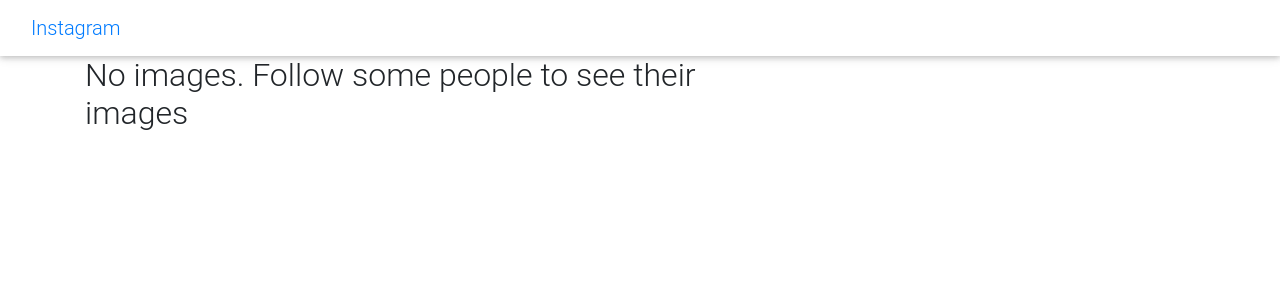
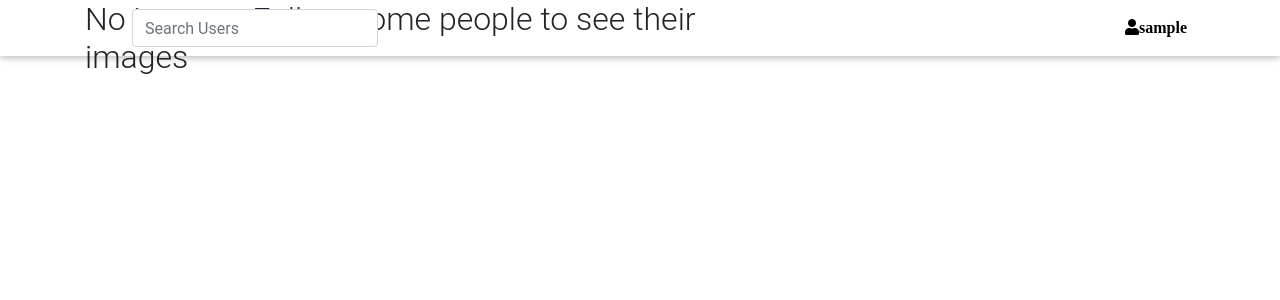
Before and after one commit to vincent8880/inst4gram, a Django app: page / in a window 1280 px wide. Shown: the top 300 px of the page. Run offline with Django 3.2, Linux system fonts and the light colour scheme; the visitor is signed in with stand-in values (Sample User, id 1); data that the repository does not hold is empty; some libraries are stand-ins or nearby versions.

Commit message:
updated my navbar.html

```diff
--- a/instagram/templates/navbar.html
+++ b/instagram/templates/navbar.html
@@ -1,17 +1,25 @@
-<!DOCTYPE html>
-<html lang="en">
-<head>
-
-  <meta charset="utf-8">
-  <meta name="viewport" content="width=device-width, initial-scale=1">
-</head>
-<body>
-<nav class="navbar navbar-inverse">
-  <div class="container-fluid">
-    <div class="navbar-header">
-      <a class="navbar-brand" href="#">Instagram</a>
-    </div>
+<nav class="navbar navbar-expand-lg navbar-light fixed-top" id="navMain">
+  <div class="container">
+      <a class="smooth-scroll" href="/"><i class="fa fa-instagram fa-2x"></i></a>
+      <button class="navbar-toggler navbar-toggler-right" type="button" data-toggle="collapse" data-target="#navbarResponsive"
+          aria-controls="navbarResponsive" aria-expanded="false" aria-label="Toggle navigation">
+          <i class="fa fa-bars"></i>
+      </button>
+      <div class="collapse navbar-collapse" id="navbarResponsive">
+          <div class="container-fluid">
+              <div class="row">
+                  <div class="col-md-12 nav-search">
+                      <form class="form-inline my-2 my-lg-0" role="search" action="{% url 'search' %}">
+                          <input class="form-control my-2 my-sm-0 search-input" name="search" type="search" placeholder="Search Users" aria-label="Search">
+                      </form>
+                  </div>
+              </div>
+          </div>
+          <ul class="navbar-nav ml-auto">
+              <li class="nav-item">
+                  <a class="nav-link open-nav" href="{% url 'profile' username=user %}"><i class="fa fa-user">{{user}}</i></a>
+              </li>
+          </ul>
+      </div>
   </div>
 </nav>
-</body>
-</html>
--- a/static/css/style.css
+++ b/static/css/style.css
@@ -18,3 +18,6 @@ a:hover {
 .home-list {
     padding-left: 1rem;
 }
+p{
+    font-family: 'Montserrat'
+}
```
